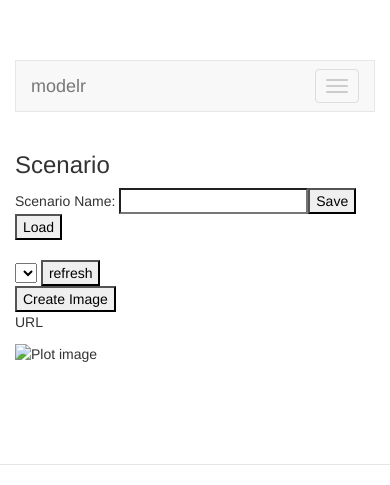
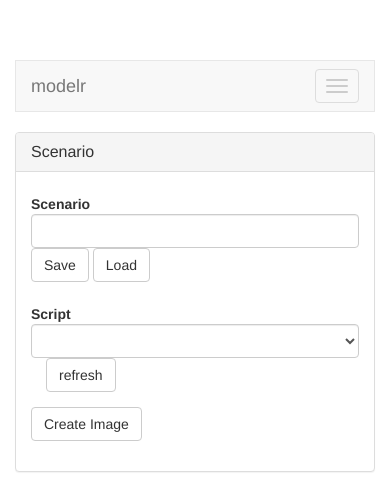
Before and after one commit to agilescientific/modelr-app, a Python web app: template templates/scenario.html in a window 390 px wide. Shown: the top 485 px of the page. Run offline with Jinja, Linux system fonts and the light colour scheme; the template is opened without the code that fills it, so the values that code supplies are empty; some libraries are stand-ins or nearby versions; grey boxes are pictures that could not be loaded.

Commit message:
updated scenario

```diff
--- a/templates/scenario.html
+++ b/templates/scenario.html
@@ -10,9 +10,6 @@ var host = '{{HOSTNAME}}';
 
 <script type="text/javascript">
 <!--
-
-
-
 
     $(document).ready(function() {
 
@@ -104,34 +101,96 @@ var host = '{{HOSTNAME}}';
 	{% endfor %}
 
 </datalist>
-<h3>Scenario</h3>
 
-<!-- Text box to put  the scenario name. -->
+<div class="row">
+
+  <div class="col-md-6">
+    <div class="panel panel-default">
+      <div class="panel-heading">
+        <h3 class="panel-title">Scenario</h3>
+      </div>
+      <div class="panel-body">
+
+<form class="form-horizontal" role="form">
+  <div class="form-group">
+    <label for="inputEmail3" class="col-sm-2 control-label">Scenario</label>
+    <div class="col-sm-6">
+<input class="form-control" id='scenario_name' onchange="scenario.name = this.value;"></input>
+<button class="btn btn-default" onclick="scenario.put()">
+Save
+</button>
+<button class="btn btn-default" onclick="scenario.get()">
+Load
+</button>
+</div>
+  </div>
+  <div class="form-group">
+    <label for="inputPassword3" class="col-sm-2 control-label">Script</label>
+    <div class="col-sm-6">
+<select class="form-control" id="select_script"
+	onchange="scenario.set_current_script($(this).val(), scenario.arguments)">
+	<option>Please wait ... </option>
+</select>
+<div class="col-sm-offset-0 col-sm-6">
+<button class="btn btn-default" type="button" onclick="populate_scripts(server, 'select#select_script')">refresh</button>
+</div>
+    </div>
+  </div>
+
+  <!-- Div to place the form into see Scenario.display and display_form functions-->
+  <div id="scenario_place">
+  </div>
+
+    <div class="form-group">
+    <div class="col-sm-offset-2 col-sm-6">
+<button class="btn btn-default" id='create_image' onclick="server.update_img(scenario)">Create Image</button>
+    </div>
+  </div>
+
+</form>
+      </div>
+    </div>
+  </div>
+
+  <div class="col-md-6">
+    <div class="panel panel-default">
+      <div class="panel-heading">
+        <h3 class="panel-title">Result</h3>
+      </div>
+      <div class="panel-body">
+<!-- Updated by the  create_image button above-->
+<img class="img-thumbnail" id="plot_image" href="does_not_exist.jpeg" alt="Plot image"></img>
+
+      </div>
+    </div>
+  </div>
+
+</div>
+
+<div class="row">
+  <div class="col-md-12">
+    <div class="panel panel-default">
+      <div class="panel-heading">
+        <h3 class="panel-title">URL</h3>
+      </div>
+      <div class="panel-body">
+<!-- Create and display the image / see the user defined server.update_img -->
+<p id="image_link" style="font-size: 10px;">URL</p>
+      </div>
+    </div>
+  </div>
+</div>
+
+
+<!-- Text box to put  the scenario name.
 Scenario Name: <input id='scenario_name' onchange="scenario.name = this.value;"></input><button onclick="scenario.put()">Save</button><button onclick="scenario.get()">Load</button>
 </br>
 </br>
+-->
 
 
-<!-- Drop box of scripts -->
-<select id="select_script"
-	onchange="scenario.set_current_script($(this).val(), scenario.arguments)">
-	<option>Please wait ... </option>
-</select>
-
-<!-- Refresh the drop box -->
-<button type="button" onclick="populate_scripts(server, 'select#select_script')">refresh</button>
-
-<!-- Div to place the form into see Scenario.display and display_form functions-->
-<div id="scenario_place"></div>
-
-<!-- Create and display the image / see the user defined server.update_img -->
-<button id='create_image' onclick="server.update_img(scenario)">Create Image</button>
 
 
-<p id="image_link">URL</p>
-
-<!-- Updated by the  create_image button above-->
-<img id="plot_image" href="does_not_exist.jpeg" alt="Plot image"></img>
 
 
 {% endblock %}
```
Also changed, not shown: 1 other file.
